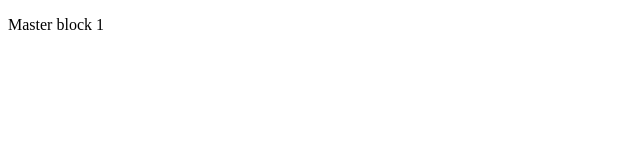
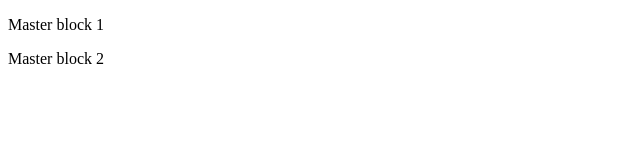
Before and after one commit to flaviystilihon/git_playground, a plain HTML site: page index.html in a window 1280 px wide. Shown: the full height of the page, 0-640 px from the left. Drawn offline with Linux system fonts and the light colour scheme.

Commit message:
Master commit 2

```diff
--- a/index.html
+++ b/index.html
@@ -10,6 +10,7 @@
 
 <body>
     <p>Master block 1</p>
+    <p>Master block 2</p>
 </body>
 
 </html>
```
